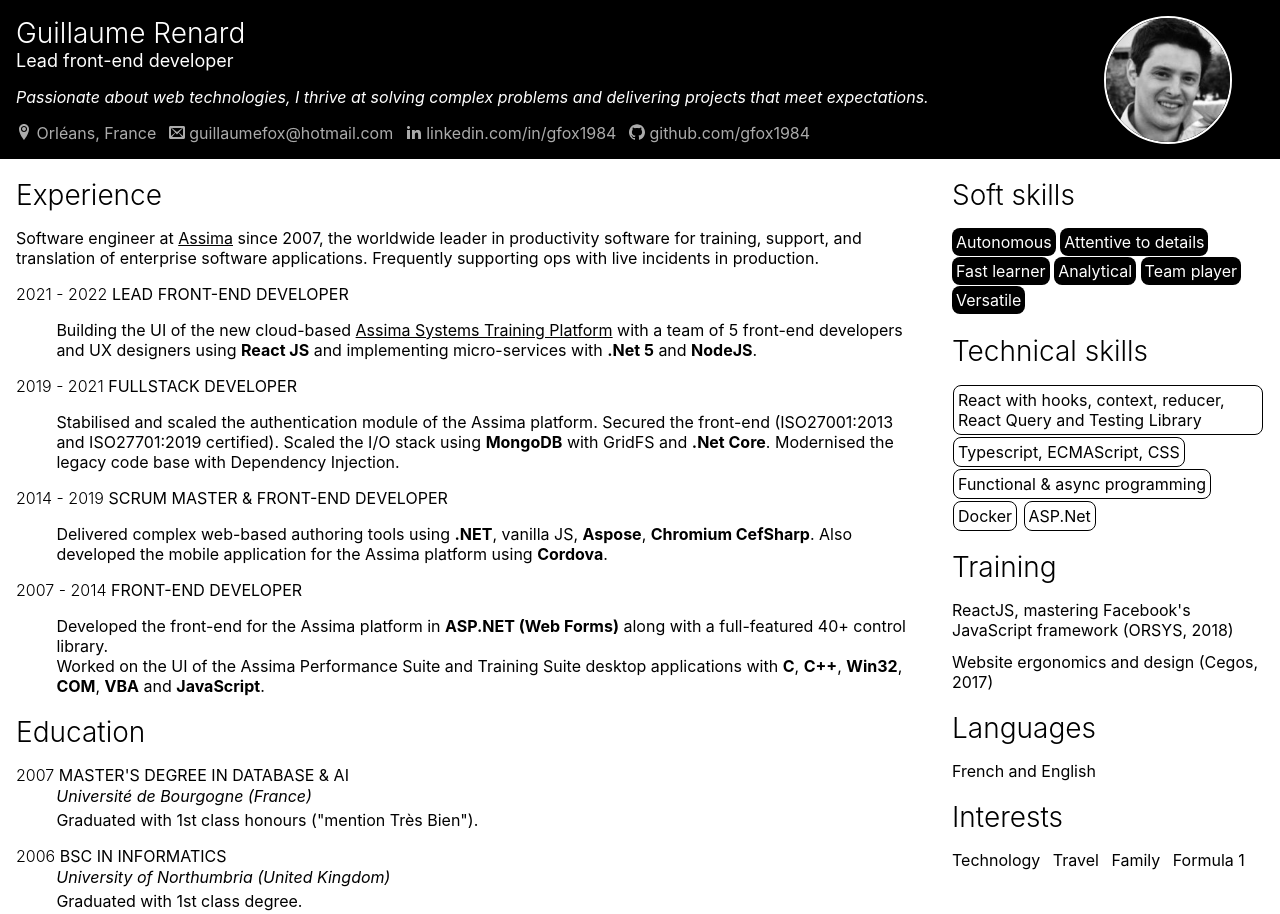
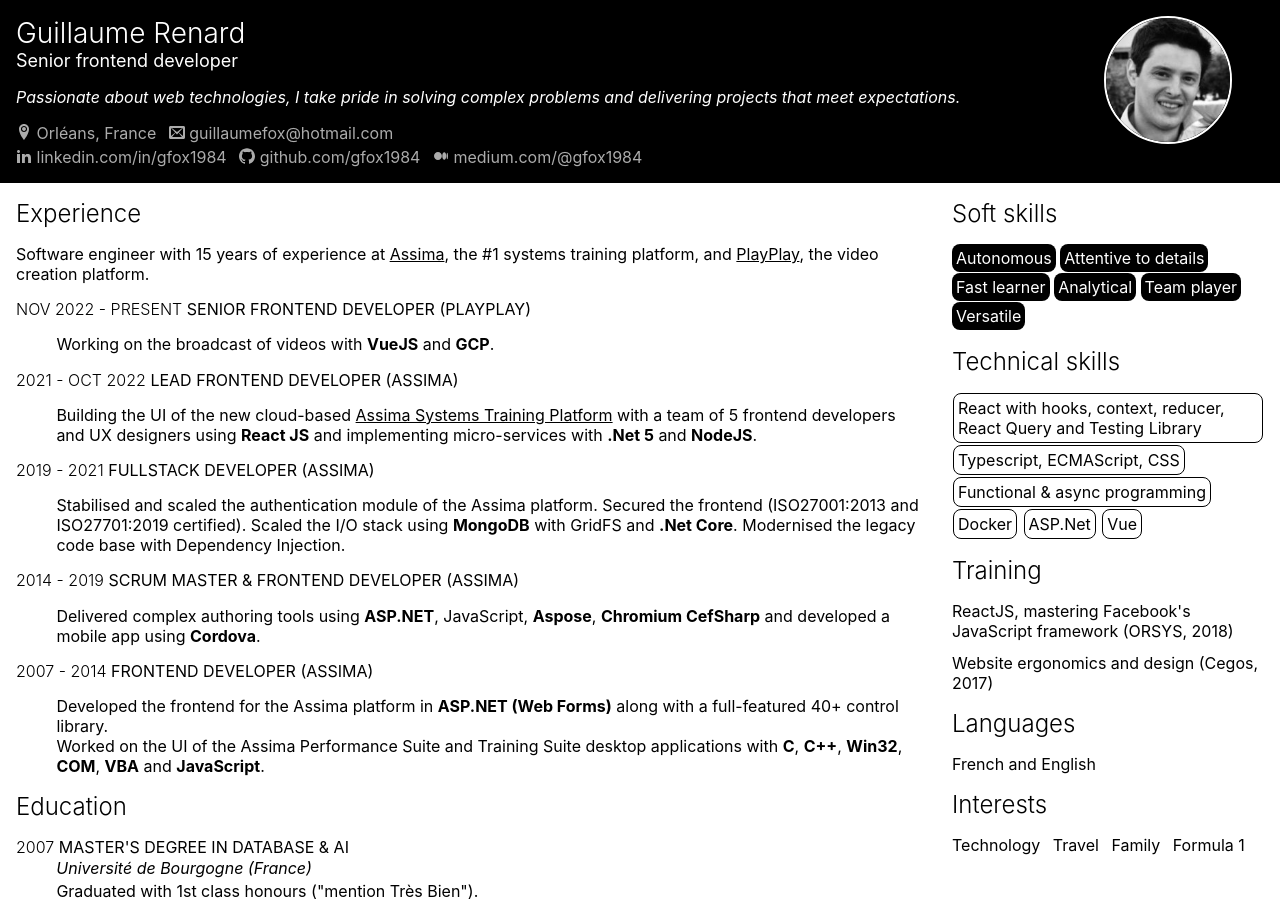
Before and after one commit to gfox1984/gfox1984, a plain HTML site: page resume/index.htm in a window 1280 px wide. Shown: the top 914 px of the page. Drawn offline with Linux system fonts and the light colour scheme.

Commit message:
feat: update resume

```diff
--- a/resume/index.htm
+++ b/resume/index.htm
@@ -9,10 +9,10 @@
     <header>
       <img id="profile" src="profile.jpg" alt="Profile picture" />
       <h1>Guillaume Renard</h1>
-      <h2>Lead front-end developer</h2>
+      <h2>Senior frontend developer</h2>
       <cite>
-        Passionate about web technologies, I thrive at solving complex problems
-        and delivering projects that meet expectations.
+        Passionate about web technologies, I take pride in solving complex
+        problems and delivering projects that meet expectations.
       </cite>
       <address>
         <svg xmlns="http://www.w3.org/2000/svg" viewBox="0 0 512 512" alt="pin">
@@ -34,7 +34,9 @@
         </svg>
 
         <a href="mailto:guillaumefox@hotmail.com">guillaumefox@hotmail.com</a>
+      </address>
 
+      <address>
         <svg
           xmlns="http://www.w3.org/2000/svg"
           viewBox="0 0 512 512"
@@ -64,6 +66,18 @@
         </svg>
 
         <a href="https://github.com/gfox1984/">github.com/gfox1984</a>
+
+        <svg viewBox="0 0 24 24" xmlns="http://www.w3.org/2000/svg">
+          <rect x="0" fill="none" width="24" height="24" />
+          <g>
+            <path
+              d="M7.423 6c3.27 0 5.922 2.686 5.922 6s-2.651 6-5.922 6S1.5 15.313 1.5 12s2.652-6 5.923-6zm9.458.351c1.635 0 2.961 2.53 2.961 5.65 0 3.118-1.325 5.648-2.96 5.648-1.636 0-2.962-2.53-2.962-5.649s1.325-5.649 2.96-5.649zm4.577.589c.576 0 1.042 2.265 1.042 5.06 0 2.794-.466 5.06-1.042 5.06-.575 0-1.04-2.265-1.04-5.06 0-2.794.465-5.06 1.04-5.06z"
+              fill-rule="nonzero"
+            />
+          </g>
+        </svg>
+
+        <a href="https://medium.com/@gfox1984">medium.com/@gfox1984</a>
       </address>
     </header>
     <main>
@@ -71,32 +85,47 @@
         <h1>Experience</h1>
 
         <p>
-          Software engineer at <a href="https://www.assima.net">Assima</a> since
-          2007, the worldwide leader in productivity software for training,
-          support, and translation of enterprise software applications.
-          Frequently supporting ops with live incidents in production.
+          Software engineer with 15 years of experience at
+          <a href="https://www.assima.net">Assima</a>, the #1 systems training
+          platform, and <a href="https://www.playplay.com">PlayPlay</a>, the
+          video creation platform.
         </p>
 
         <article>
           <h2>
-            <time datetime="2021">2021 - 2022</time> Lead front-end developer
+            <time datetime="2022">Nov 2022 - Present</time> Senior frontend
+            developer (PlayPlay)
+          </h2>
+          <p>
+            Working on the broadcast of videos with
+            <strong>VueJS</strong> and <strong>GCP</strong>.
+          </p>
+        </article>
+
+        <article>
+          <h2>
+            <time datetime="2021">2021 - Oct 2022</time> Lead frontend developer
+            (Assima)
           </h2>
           <p>
             Building the UI of the new cloud-based
             <a href="https://assimasolutions.com/systems-training-platform/"
               >Assima Systems Training Platform</a
             >
-            with a team of 5 front-end developers and UX designers using
+            with a team of 5 frontend developers and UX designers using
             <strong>React JS</strong> and implementing micro-services with
             <strong>.Net 5</strong> and <strong>NodeJS</strong>.
           </p>
         </article>
 
         <article>
-          <h2><time datetime="2019">2019 - 2021</time> Fullstack developer</h2>
+          <h2>
+            <time datetime="2019">2019 - 2021</time> Fullstack developer
+            (Assima)
+          </h2>
           <p>
             Stabilised and scaled the authentication module of the Assima
-            platform. Secured the front-end (ISO27001:2013 and ISO27701:2019
+            platform. Secured the frontend (ISO27001:2013 and ISO27701:2019
             certified). Scaled the I/O stack using <strong>MongoDB</strong> with
             GridFS and <strong>.Net Core</strong>. Modernised the legacy code
             base with Dependency Injection.
@@ -105,20 +134,22 @@
 
         <article>
           <h2>
-            <time datetime="2014">2014 - 2019</time> SCRUM master & front-end
-            developer
+            <time datetime="2014">2014 - 2019</time> SCRUM master & frontend
+            developer (Assima)
           </h2>
           <p>
-            Delivered complex web-based authoring tools using
-            <strong>.NET</strong>, vanilla JS, <strong>Aspose</strong>,
-            <strong>Chromium CefSharp</strong>. Also developed the mobile
-            application for the Assima platform using <strong>Cordova</strong>.
+            Delivered complex authoring tools using
+            <strong>ASP.NET</strong>, JavaScript, <strong>Aspose</strong>,
+            <strong>Chromium CefSharp</strong> and developed a mobile app using
+            <strong>Cordova</strong>.
           </p>
         </article>
         <article>
-          <h2><time datetime="2007">2007 - 2014</time> Front-end developer</h2>
+          <h2>
+            <time datetime="2007">2007 - 2014</time> frontend developer (Assima)
+          </h2>
           <p>
-            Developed the front-end for the Assima platform in
+            Developed the frontend for the Assima platform in
             <strong>ASP.NET (Web Forms)</strong> along with a full-featured 40+
             control library.
             <br />
@@ -167,6 +198,7 @@
           <li>Functional & async programming</li>
           <li>Docker</li>
           <li>ASP.Net</li>
+          <li>Vue</li>
         </ul>
 
         <h1>Training</h1>
--- a/resume/style.css
+++ b/resume/style.css
@@ -4,13 +4,18 @@
 }
 
 body {
-  font-family: -apple-system, BlinkMacSystemFont, "Segoe UI", Roboto, Helvetica, Arial, sans-serif, "Apple Color Emoji", "Segoe UI Emoji", "Segoe UI Symbol";
+  font-family: -apple-system, BlinkMacSystemFont, "Segoe UI", Roboto, Helvetica,
+    Arial, sans-serif, "Apple Color Emoji", "Segoe UI Emoji", "Segoe UI Symbol";
   font-size: 16px;
   margin: 0;
   padding: 0;
 }
 a {
   color: inherit;
+}
+p {
+  margin-block-start: 0.95rem;
+  margin-block-end: 0.95rem;
 }
 
 header {
@@ -38,6 +43,9 @@ header address {
   font-style: normal;
   opacity: 0.67;
 }
+header address + address {
+  margin-top: -1.75rem;
+}
 header address a {
   text-decoration: none;
 }
@@ -45,10 +53,10 @@ header address svg {
   width: 1rem;
   height: 1rem;
   fill: currentColor;
-  vertical-align: -.0625rem;
+  vertical-align: -0.0625rem;
 }
 header address svg ~ svg {
-  margin-left: .5rem;
+  margin-left: 0.5rem;
 }
 header #profile {
   float: right;
@@ -56,7 +64,7 @@ header #profile {
   height: 8rem;
   margin: 0 2rem;
   border-radius: 4rem;
-  border: .125rem solid white;
+  border: 0.125rem solid white;
   box-sizing: border-box;
 }
 main {
@@ -72,7 +80,7 @@ main .column + .column {
 main h1 {
   margin-bottom: 1rem;
   font-weight: 300;
-  font-size: 1.75rem;
+  font-size: 1.5rem;
 }
 main h2 {
   font-size: 1rem;
@@ -87,7 +95,7 @@ main article address {
   padding-left: 4ch;
 }
 main article address {
-  margin: -.75rem 0;
+  margin: -0.75rem 0;
 }
 main ul {
   margin: 0;
@@ -95,25 +103,25 @@ main ul {
   list-style: none;
 }
 main li {
-  margin-bottom: .75rem;
+  margin-bottom: 0.75rem;
   display: block;
 }
 main #soft-skills li {
   display: inline-block;
-  padding: .25rem;
+  padding: 0.25rem;
   margin-bottom: 1px;
   background: var(--dark-color);
   color: var(--contrast-color);
-  border-radius: .5rem;
+  border-radius: 0.5rem;
 }
 main #tech-skills li {
   display: inline-block;
-  padding: .25rem;
+  padding: 0.25rem;
   margin: 1px;
   border: 1px solid var(--dark-color);
-  border-radius: .5rem;
+  border-radius: 0.5rem;
 }
 main #interests li {
   display: inline-block;
-  margin: 0 .5rem .5rem 0;
+  margin: 0 0.5rem 0.5rem 0;
 }
```
